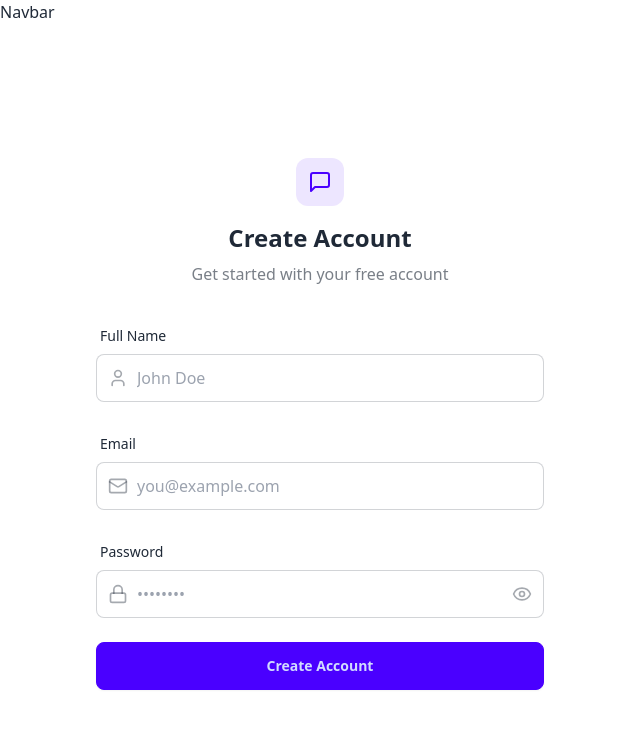
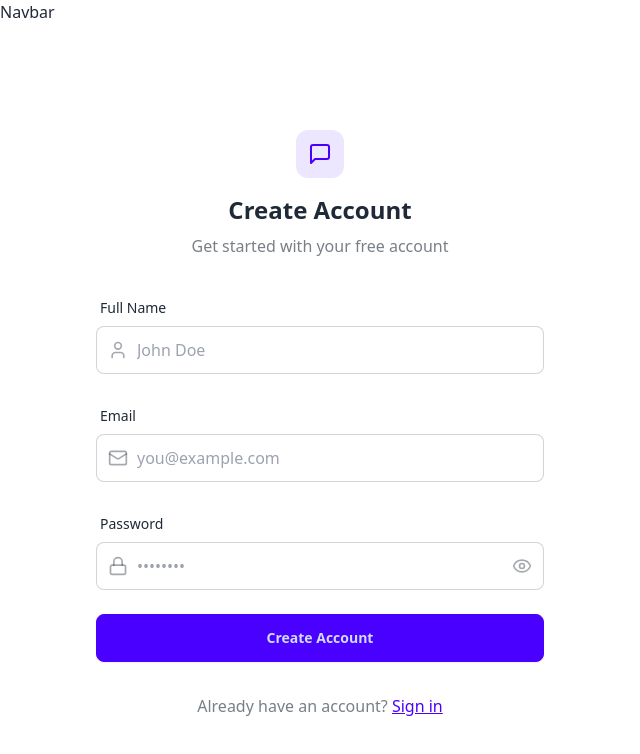
Before and after one commit to samsil2/Real-Time-Chat-App, a React (Vite) app in the folder frontend/: page /signup in a window 1280 px wide. Shown: the top 754 px of the page, without its empty margins (0-640 px from the left). Built offline with nearby package versions, Linux system fonts and the light colour scheme; no server answers.

Commit message:
update signup page

```diff
--- a/frontend/src/pages/SignUpPage.jsx
+++ b/frontend/src/pages/SignUpPage.jsx
@@ -133,6 +133,15 @@ const SignUpPage = () => {
             </button>
           </form>
 
+          <div className="text-center">
+            <p className="text-base-content/60">
+              Already have an account?{" "}
+              <Link to="/login" className="link link-primary">
+                Sign in
+              </Link>
+            </p>
+          </div>
+
 
         </div>
 
```
